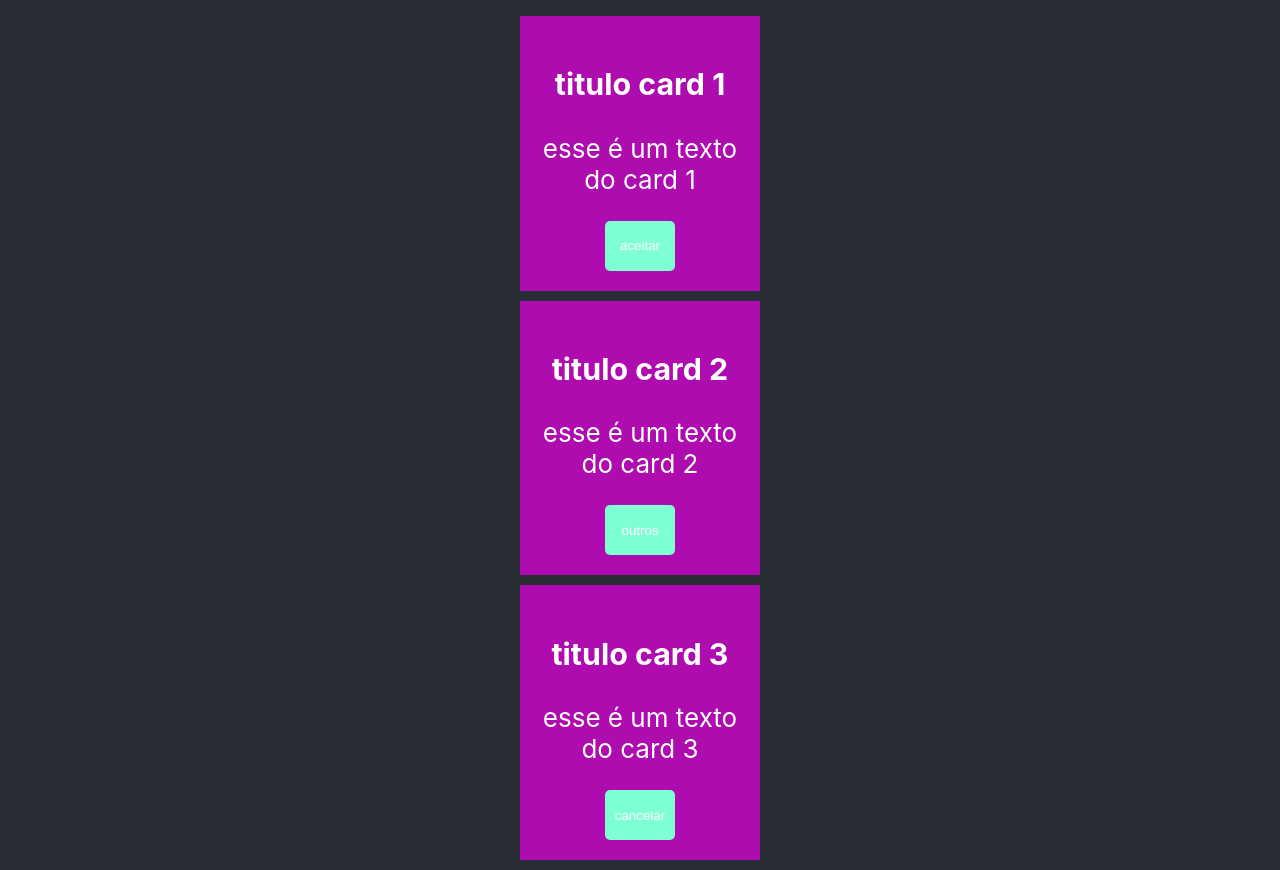
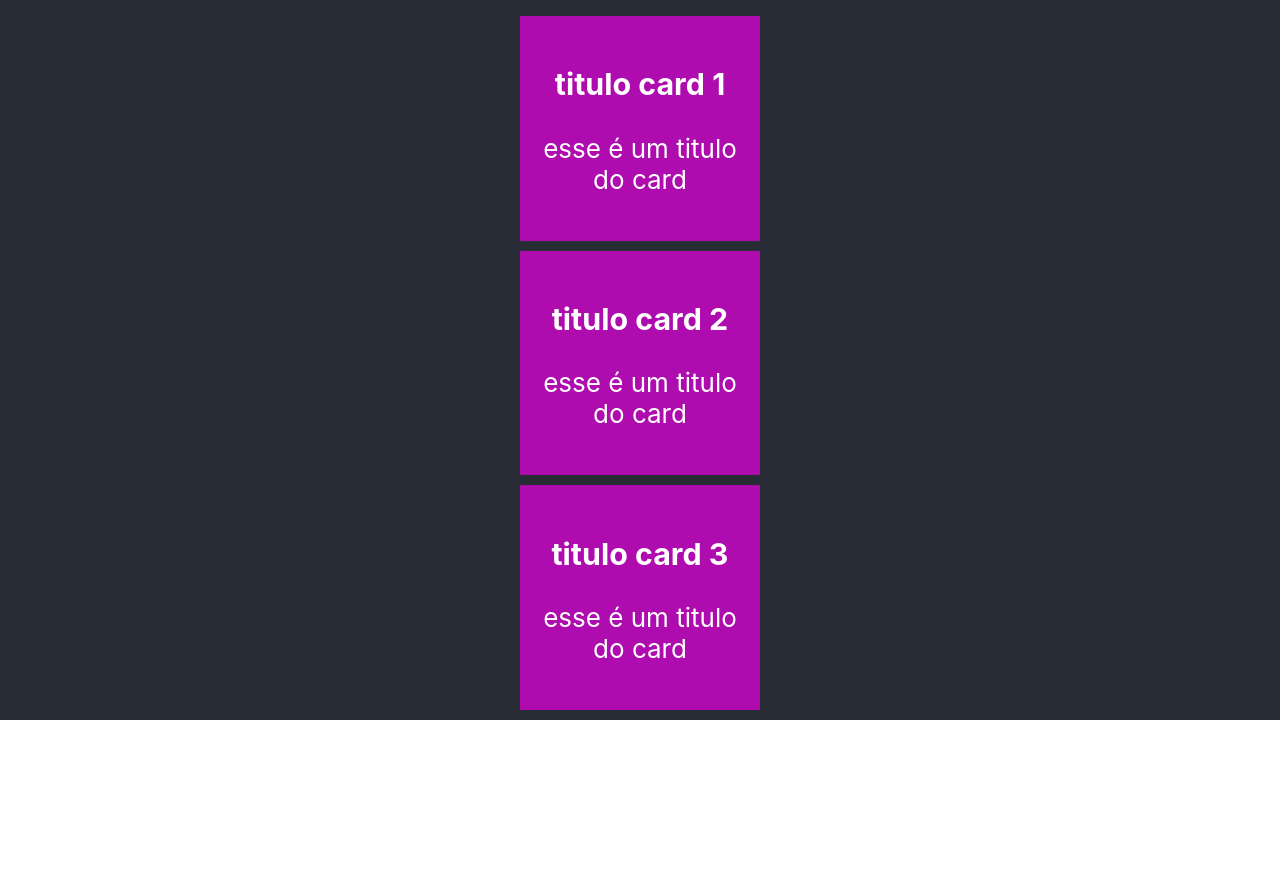
Before and after one commit to Rodrigues-Gustavo/function-components, a React (Create React App) app in the folder first-app/: page / in a window 1280 px wide. Shown: the part 260-1130 px from the top of the page. After the commit the page ends 980 px from the top, so only its background shows below. Built offline with nearby package versions, Linux system fonts and the light colour scheme.

Commit message:
listas e a prop key

```diff
--- a/first-app/src/components/cards/cards.js
+++ b/first-app/src/components/cards/cards.js
@@ -1,25 +1,20 @@
 import Card from '../card/card'
+
+const cardsTitle = ['titulo card 1', 'titulo card 2', 'titulo card 3']
 
 const Cards = () => {
     return (
         <div>
             <h2>My Cards</h2>
             <div>
-                <Card>
-                    <h3>titulo card 1</h3>
-                    <p>esse é um texto do card 1</p>
-                    <button className='btn'>aceitar</button>
-                </Card>
-                <Card>
-                    <h3>titulo card 2</h3>
-                    <p>esse é um texto do card 2</p>
-                    <button className='btn'>outros</button>
-                </Card>
-                <Card>
-                    <h3>titulo card 3</h3>
-                    <p>esse é um texto do card 3</p>
-                    <button className='btn'>cancelar</button>
-                </Card>
+                {
+                    cardsTitle.map((cardsTitle, index) => (
+                        <Card key={index}>
+                            <h3>{cardsTitle}</h3>
+                            <p>esse é um titulo do card</p>
+                        </Card>
+                    ))
+                }
             </div>
 
         </div>
```
